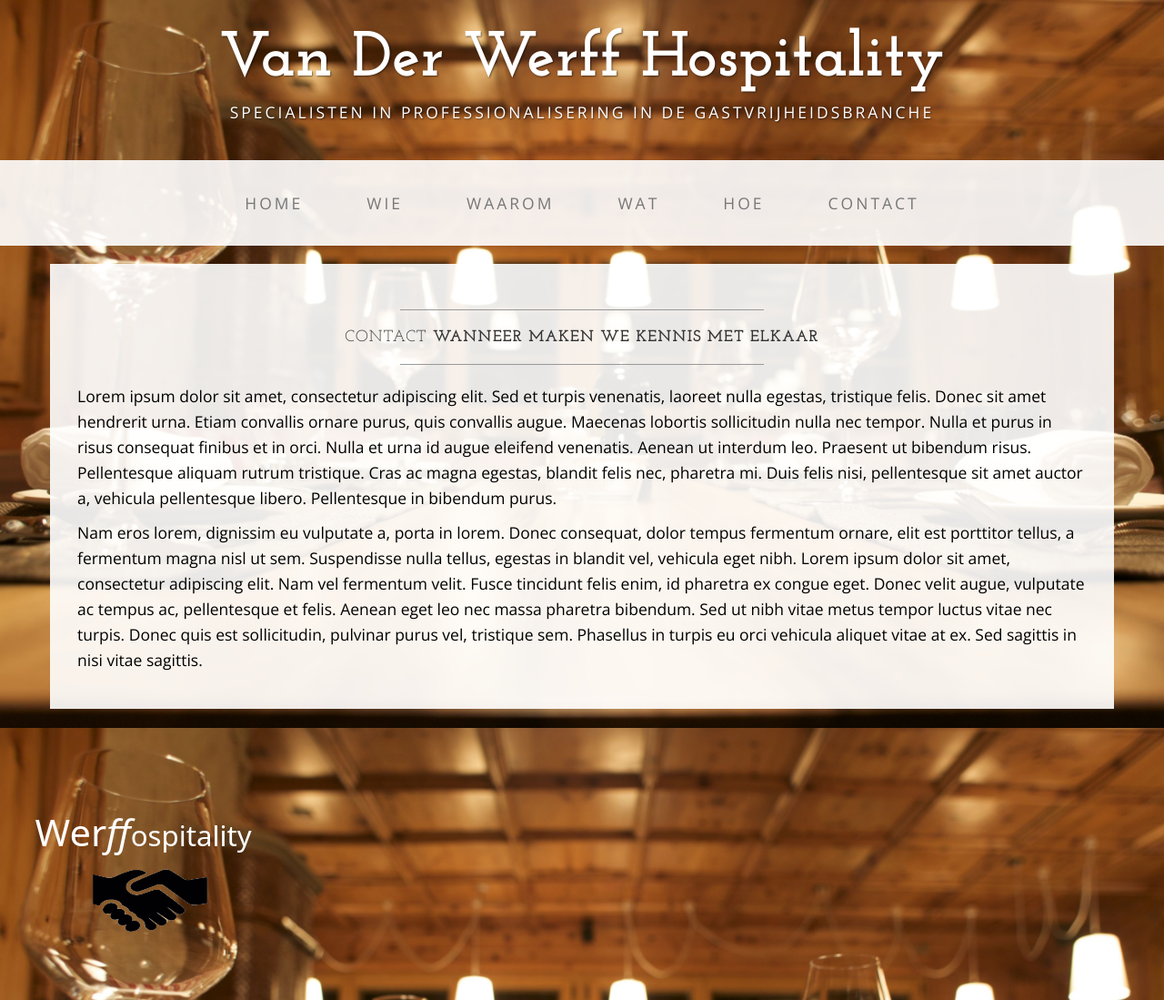
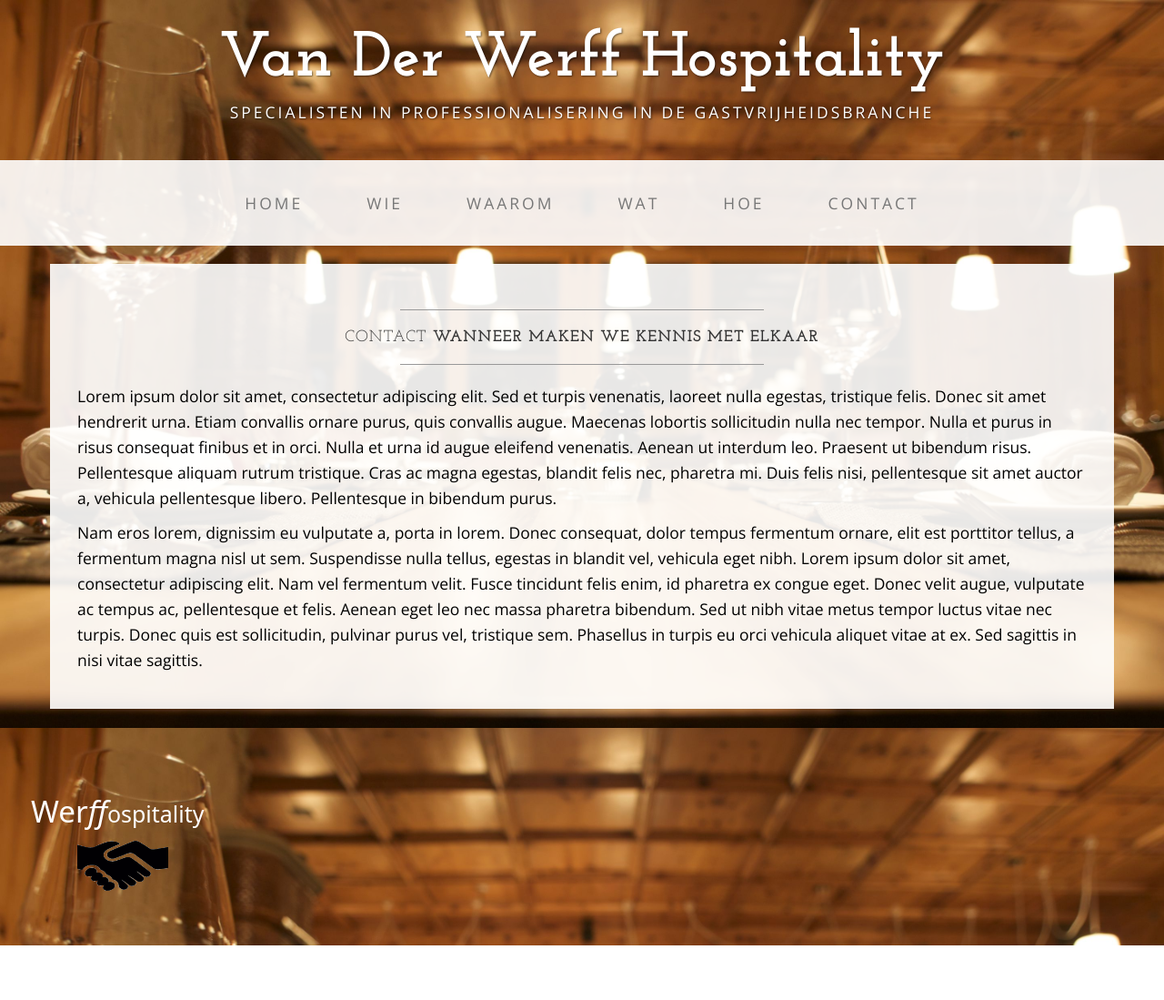
Before and after one commit to jort009/jort009.github.io, a plain HTML site: page contact.html in a window 1280 px wide. Shown: the whole page at 91% size. After the commit the page ends 1039 px from the top, so only its background shows below. Drawn offline with nearby package versions, Linux system fonts and the light colour scheme.

Commit message:
aanpassingen

```diff
--- a/contact.html
+++ b/contact.html
@@ -99,7 +99,7 @@
     <!-- Bootstrap Core JavaScript -->
     <script src="js/bootstrap.min.js"></script>
     <div class="col-md-6">
-        <img class="img-responsive img-border-middle" align="middle" src="img/werfflogo.svg" alt="" width="300">
+        <img class="img-responsive img-border-middle" align="middle" src="img/werfflogo.svg" alt="" width="240">
     </div>
 </body>
 
```
Also changed, not shown: index.html (+1 -1 lines), waarom.html (+1 -1 lines), wat.html (+1 -1 lines).
